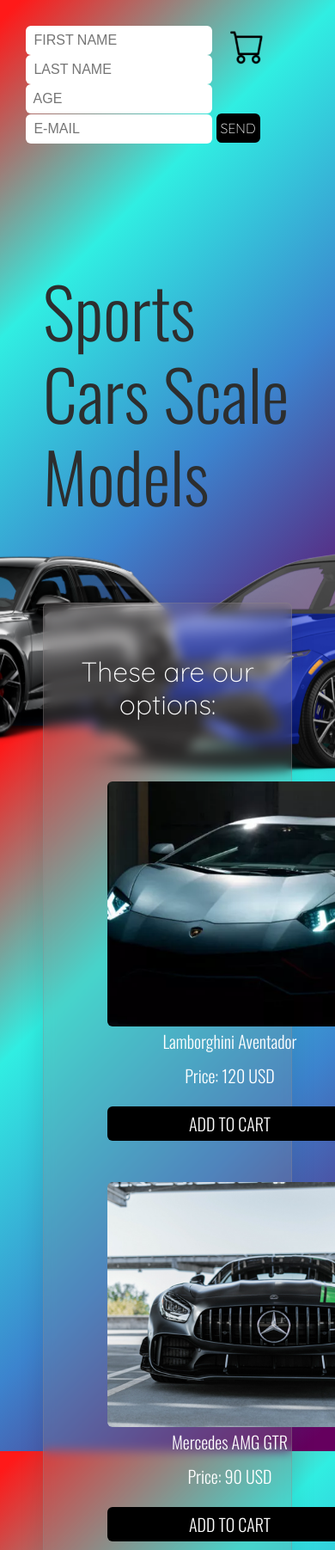
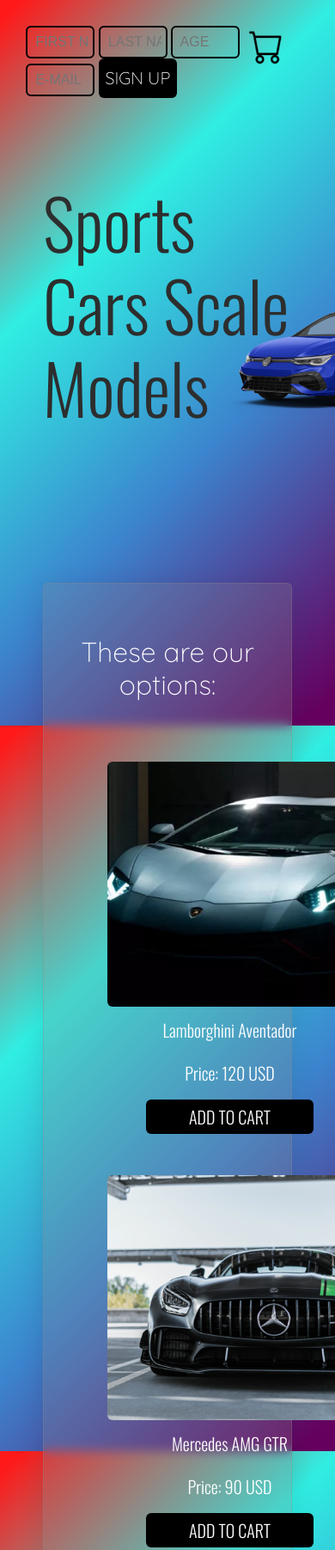
Before and after one commit to matica02/Entrega2Canda, a plain HTML site: page index.html in a window 390 px wide. Shown: the top 1803 px of the page at 86% size. Drawn offline with nearby package versions, Linux system fonts and the light colour scheme.

Commit message:
responsive

```diff
--- a/index.html
+++ b/index.html
@@ -21,7 +21,7 @@
             <input class="rounded form-input" placeholder=" LAST NAME" id="apellido" type="text">
             <input class="rounded form-input" placeholder=" AGE" id="edad" type="text">
             <input class="rounded form-input" placeholder=" E-MAIL" type="email" name="" id="email">
-            <button class="send-btn rounded" type="submit">SEND</button>
+            <button class="send-btn rounded" type="submit">SIGN UP</button>
         </form>
         </div>
         <nav class="navbar">
@@ -53,11 +53,12 @@
 
       <footer class="index-footer">
         <h3>About us</h3>
+        <p>These are our current products, soon we will be adding more.</p>
         <p>Creator: Matias Canda.</p>
         <p>2023 ©</p>
       </footer>
 
-      <script src="https://cdn.jsdelivr.net/npm/bootstrap@5.3.0-alpha3/dist/js/bootstrap.bundle.min.js" integrity="sha384-ENjdO4Dr2bkBIFxQpeoTz1HIcje39Wm4jDKdf19U8gI4ddQ3GYNS7NTKfAdVQSZe" crossorigin="anonymous"></script>
+    <script src="https://cdn.jsdelivr.net/npm/bootstrap@5.3.0-alpha3/dist/js/bootstrap.bundle.min.js" integrity="sha384-ENjdO4Dr2bkBIFxQpeoTz1HIcje39Wm4jDKdf19U8gI4ddQ3GYNS7NTKfAdVQSZe" crossorigin="anonymous"></script>
     <script src="./index.js"></script>
 </body>
 </html>
--- a/index.js
+++ b/index.js
@@ -91,7 +91,7 @@
 function agregarACarrito(){
     let contenedorLambo = document.createElement("li")
     contenedorLambo.innerHTML = `<li class="nav-item">
-    <p class="nav-link">Lamborghini Aventador, Precio: 110 USD.</p>
+    <p class="nav-link">Lamborghini Aventador, Precio: 120 USD.</p>
     </li>`;
 contenedorCarrito.appendChild(contenedorLambo)
 };
--- a/style.css
+++ b/style.css
@@ -30,15 +30,18 @@
 }
 
 .form-input {
-  border: 0;
   font-family: "Quickand", sans-serif;
+  border-style: solid;
+  border-color: black;
   padding: 5px;
+  background-color: transparent;
 }
 
 .send-btn {
-  padding: 5px;
+  padding: 8px;
   border: 0;
   font-family: "Quicksand", sans-serif;
+  font-size: 20px;
   color: white;
   background-color: black;
 }
@@ -120,12 +123,13 @@
 .card-text {
   font-family: "Oswald", sans-serif;
   text-align: center;
-  margin-top: 5px;
+  margin-top: 15px;
 }
 
 .card-btn {
   background-color: black;
   padding: 5px;
+  margin: 0px 45px 30px 45px;
 }
 
 /* WALLPAPER */
@@ -197,12 +201,6 @@
 .index-footer {
   background-color: #2d2e2e;
   color: #a9aaab;
-  padding-bottom: 20px;
-  transition: all 2s;
-}
-
-.index-footer:hover {
-  padding-bottom: 50px;
 }
 
 .cards-vw {
@@ -220,7 +218,7 @@
 @media only screen and (max-width: 600px) {
   h1 {
     font-size: 5rem;
-    margin: 100px 50px 100px 50px;
+    margin: 50px 50px 100px 50px;
     text-align: left;
   }
   .nav-item {
@@ -228,19 +226,39 @@
   }
   main {
     padding: 40px 0px 30px 0px;
+    margin-top: 180px;
   }
   .index-subtitle {
     font-size: 2rem;
     margin: 20px;
   }
-
   footer h3 {
     font-size: 3rem;
   }
   footer p {
     font-size: 1.5rem;
   }
+  .card-bmwaudi {
+    height: 300px;
+    width: 260px;
+  }
   .card-text {
     font-size: 1.25rem;
   }
+  .navbar-toggler {
+    top: 30px;
+    right: 8px;
+    border: 0;
+  }
+  .golf-sinfondo {
+    top: 280px;
+    left: 250px;
+    width: 350px;
+  }
+  .audi-sinfondo {
+    display: none;
+  }
+  .form-input {
+    width: 80px;
+  }
 }
```
